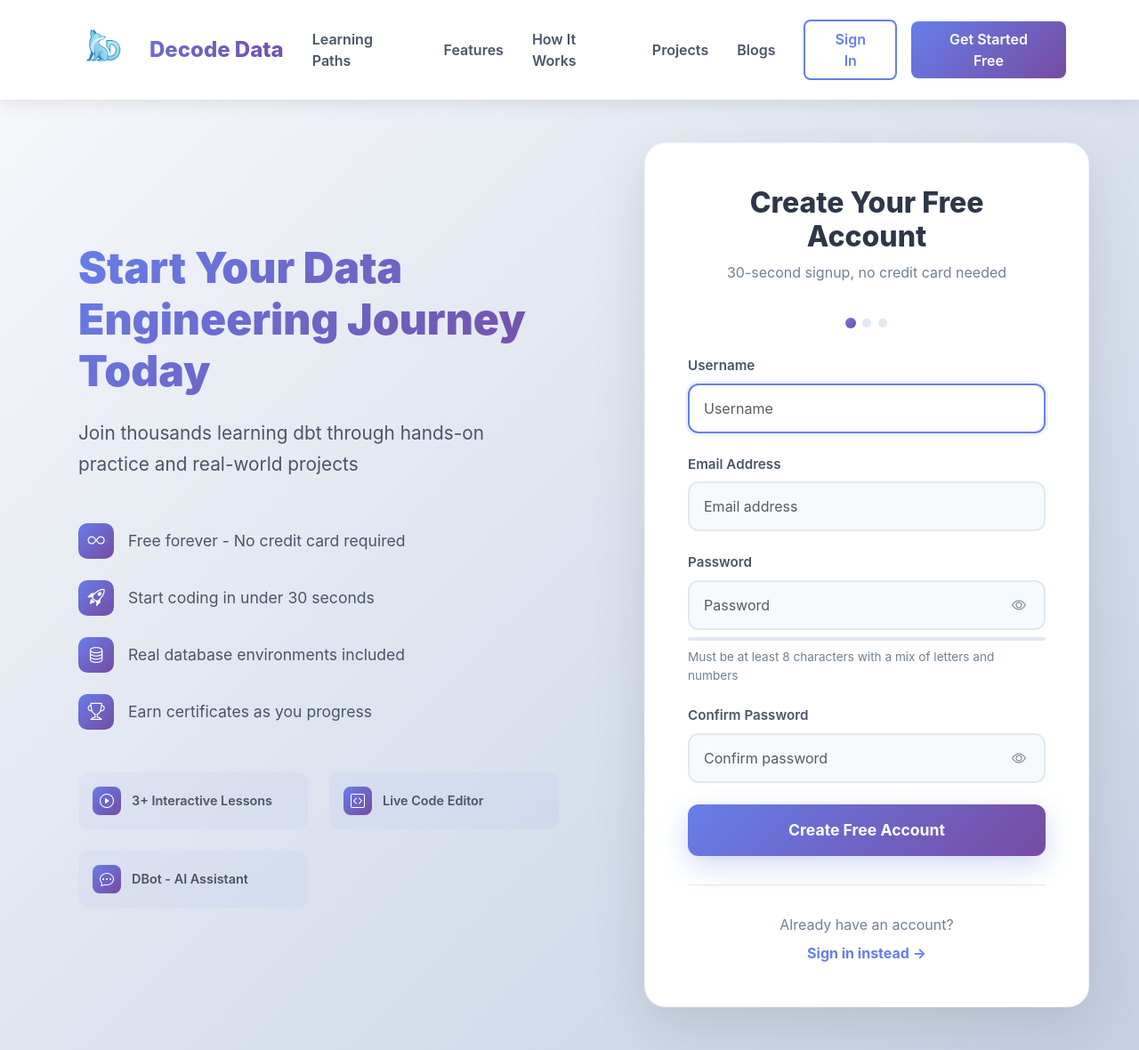
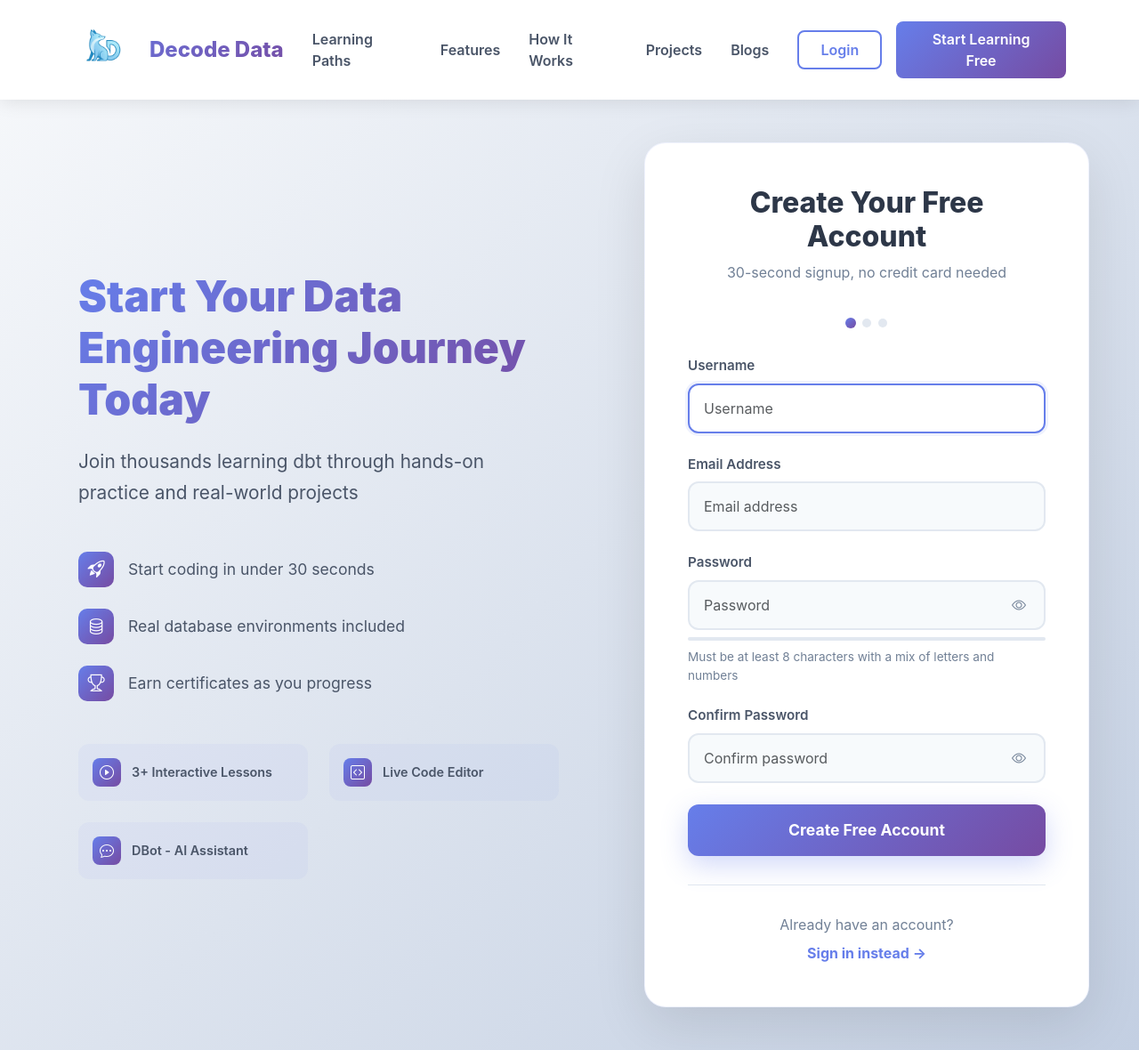
Before and after one commit to SS279/decode-data, a Django app: page /register/ in a window 1280 px wide. Shown: the whole page at 89% size. Run offline with Django 4.2, Linux system fonts and the light colour scheme.

Commit message:
Update typos in login and register pages

```diff
--- a/learning/templates/auth/login.html
+++ b/learning/templates/auth/login.html
@@ -475,7 +475,7 @@
                     <a href="{% url 'login' %}" class="btn" style="border: 2px solid #667eea; color: #667eea; padding: 0.5rem 1.5rem; border-radius: 8px; font-weight: 600; transition: all 0.3s ease;">Login</a>
                 </li>
                 <li class="nav-item ms-3">
-                    <a href="{% url 'register' %}" class="btn" style="background: linear-gradient(135deg, #667eea 0%, #764ba2 100%); color: white; padding: 0.5rem 1.5rem; border-radius: 8px; font-weight: 600; border: none; transition: all 0.3s ease;">Get Started Free</a>
+                    <a href="{% url 'register' %}" class="btn" style="background: linear-gradient(135deg, #667eea 0%, #764ba2 100%); color: white; padding: 0.5rem 1.5rem; border-radius: 8px; font-weight: 600; border: none; transition: all 0.3s ease;">Start Learning Free</a>
                 </li>
             </ul>
         </div>
--- a/learning/templates/auth/register.html
+++ b/learning/templates/auth/register.html
@@ -526,10 +526,10 @@
                     <a class="nav-link" href="{% url 'blogs' %}">Blogs</a>
                 </li>
                 <li class="nav-item ms-3">
-                    <a href="{% url 'login' %}" class="btn" style="border: 2px solid #667eea; color: #667eea; padding: 0.5rem 1.5rem; border-radius: 8px; font-weight: 600; transition: all 0.3s ease;">Sign In</a>
+                    <a href="{% url 'login' %}" class="btn" style="border: 2px solid #667eea; color: #667eea; padding: 0.5rem 1.5rem; border-radius: 8px; font-weight: 600; transition: all 0.3s ease;">Login</a>
                 </li>
                 <li class="nav-item ms-3">
-                    <a href="{% url 'register' %}" class="btn" style="background: linear-gradient(135deg, #667eea 0%, #764ba2 100%); color: white; padding: 0.5rem 1.5rem; border-radius: 8px; font-weight: 600; border: none; transition: all 0.3s ease;">Get Started Free</a>
+                    <a href="{% url 'register' %}" class="btn" style="background: linear-gradient(135deg, #667eea 0%, #764ba2 100%); color: white; padding: 0.5rem 1.5rem; border-radius: 8px; font-weight: 600; border: none; transition: all 0.3s ease;">Start Learning Free</a>
                 </li>
             </ul>
         </div>
@@ -546,10 +546,10 @@
                 <p class="brand-subtitle">Join thousands learning dbt through hands-on practice and real-world projects</p>
 
                 <ul class="feature-list">
-                    <li>
+                    <!-- <li>
                         <i class="bi bi-infinity"></i>
                         <span>Free forever - No credit card required</span>
-                    </li>
+                    </li> -->
                     <li>
                         <i class="bi bi-rocket-takeoff"></i>
                         <span>Start coding in under 30 seconds</span>
```
